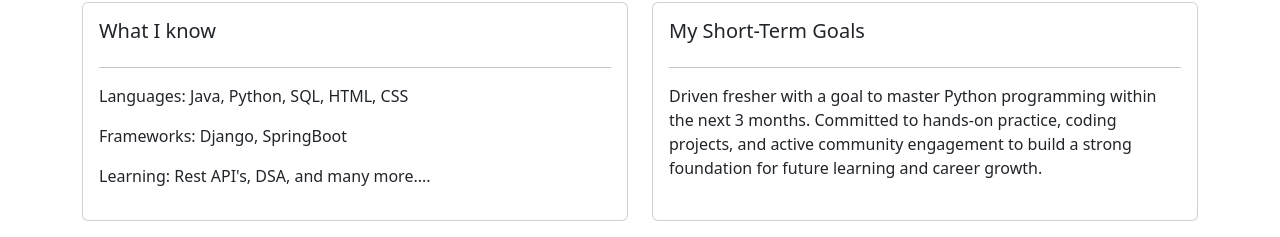
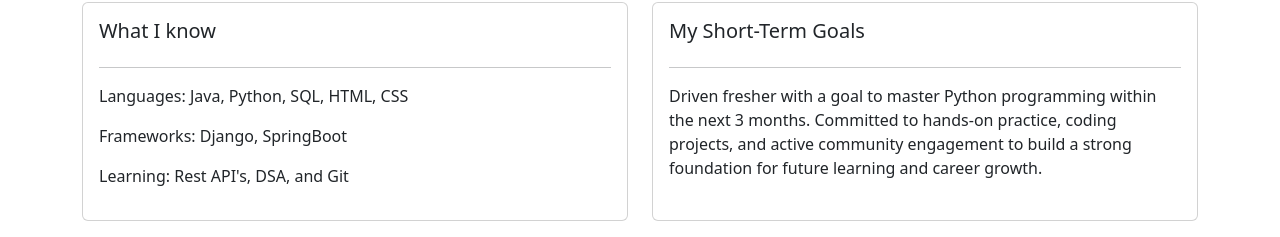
Before and after one commit to Aminkartik/portfolio, a Django app: page / in a window 1280 px wide. Shown: the part 1898-2135 px from the top of the page. Run offline with Django 5.2, Linux system fonts and the light colour scheme.

Commit message:
added git in what I know section

```diff
--- a/portfolio/base/templates/base/home.html
+++ b/portfolio/base/templates/base/home.html
@@ -73,7 +73,7 @@
                         <hr>
                         <p>Languages: Java, Python, SQL, HTML, CSS</p>
                         <p>Frameworks: Django, SpringBoot</p>
-                        <p>Learning: Rest API's, DSA, and many more....
+                        <p>Learning: Rest API's, DSA, and Git</p>
                     </div>
                 </div>
                 <div class="col-md-6">
```
